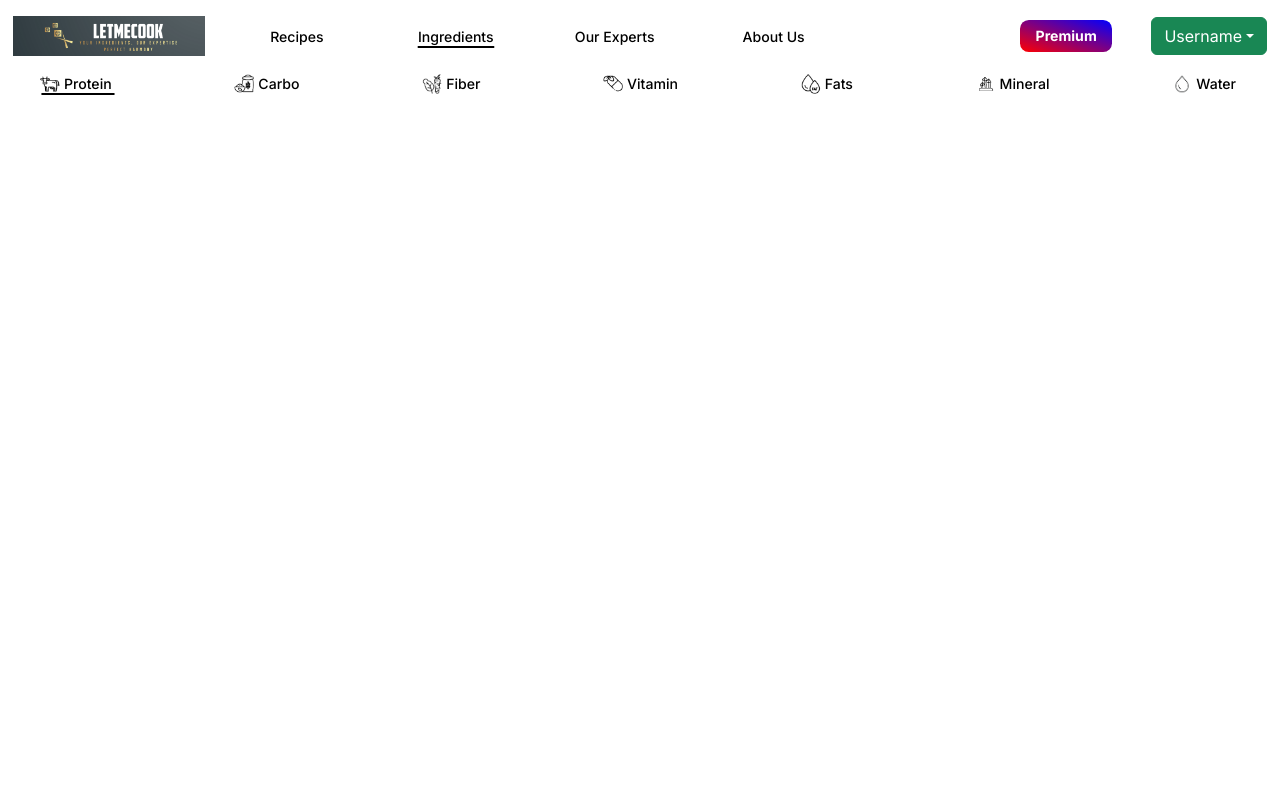
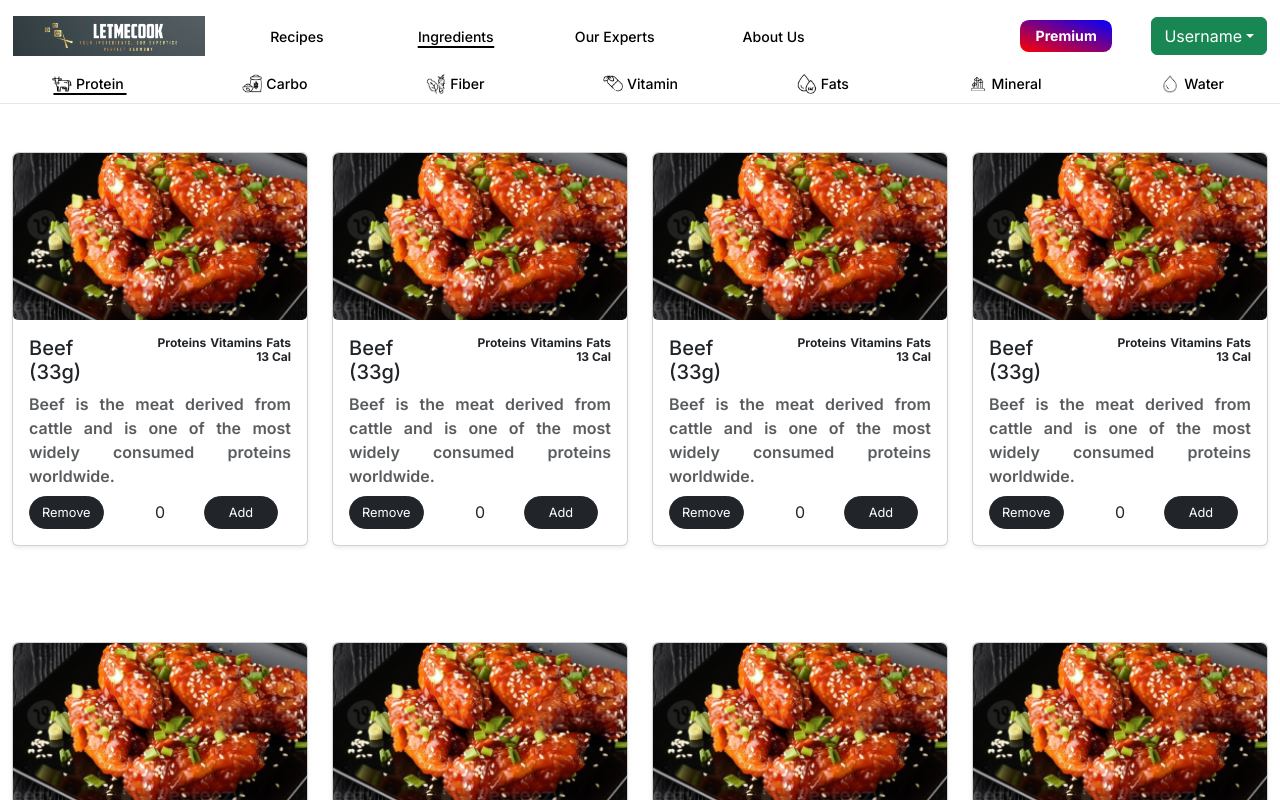
Before and after one commit to Cytzr/LetMeCook, a React (Vite) app: page /ingredients in a window 1280 px wide. Shown: the top 800 px of the page. Built offline with nearby package versions, Linux system fonts and the light colour scheme.

Commit message:
feat: created IngredientsPage + Refactor interfaces

```diff
--- a/src/Components/ingredients-card.tsx
+++ b/src/Components/ingredients-card.tsx
@@ -1,49 +1,41 @@
 import { useState } from "react";
 import { Card, Row, Col } from "react-bootstrap";
-
-interface IngredientsCardProps {
-    IngredientName: string,
-    IngredientWeightPerPorsion: number,
-    NutrientsContained: string[],
-    IngredientDescription: string,
-    TotalCalorie: number,
-    ImageLink: string,
-}
+import IngredientsCardProps from "../Interfaces/ingredients-card-props";
 
 const IngredientsCard: React.FC<IngredientsCardProps> = ({ IngredientName, IngredientDescription, NutrientsContained, ImageLink, TotalCalorie, IngredientWeightPerPorsion }) => {
     const [Amount, setAmount] = useState(0);
     return <>
-        <Card className="shadow-sm" style={{ maxWidth: "250px" }}>
+        <Card className="shadow-sm" style={{ maxWidth: "300px" }}>
             <Card.Img
                 src={ImageLink}
                 alt={IngredientName}
-                className="img-fluid rounded-top w-100 object-fit-none"
+                className="img-fluid rounded-top w-100 object-fit-cover"
                 style={{ height: "13vw" }}
             />
             <Card.Body>
-                <Card.Title style={{ fontSize: "1vw" }}>
+                <Card.Title>
                     <Row>
                         <Col>{IngredientName} ({IngredientWeightPerPorsion}g)</Col>
                         <Col>
-                            <Col className="d-flex justify-content-end  " >
+                            <Col className="d-flex justify-content-end" >
                                 {NutrientsContained.map((nutrient, index) => (
-                                    index > 2 ? <div></div> : <div className="ms-1 fw-bold" key={index} style={{ fontSize: "1vh", justifyContent: "center", textAlign: "center", alignContent: "center" }}>{nutrient}</div>
+                                    index > 2 ? <div></div> : <div className="ms-1 fw-bold" key={index} style={{ fontSize: "1.5vh", justifyContent: "center", textAlign: "center", alignContent: "center" }}>{nutrient}</div>
                                 ))}
                             </Col>
-                            <div className="fw-bold" style={{ fontSize: "1vh", justifyContent: "center", textAlign: "end", alignContent: "center" }}>{TotalCalorie} Cal</div>
+                            <div className="fw-bold" style={{ fontSize: "1.5vh", justifyContent: "center", textAlign: "end", alignContent: "center" }}>{TotalCalorie} Cal</div>
                         </Col>
                     </Row>
                 </Card.Title>
                 <Card.Body style={{ padding: "0px" }}>
                     <Card.Text>
-                        <div className="text-muted fw-semibold" style={{ fontSize: "0.9vw", textAlign: "justify" }}>{IngredientDescription}</div>
+                        <div className="text-muted fw-semibold" style={{ textAlign: "justify" }}>{IngredientDescription}</div>
                     </Card.Text>
                 </Card.Body>
-                <div className="d-flex justify-content-between align-items-center mt-2">
-                    <button className="btn btn-dark rounded-pill" style={{ fontSize: "1vw" }} onClick={() => Amount != 0 ? setAmount(Amount - 1) : setAmount(0)}>Remove</button>
-                    {Amount}
-                    <button className="btn btn-dark rounded-pill px-4" style={{ fontSize: "1vw" }} onClick={() => setAmount(Amount + 1)}>Add</button>
-                </div>
+                <Col className="d-flex justify-content-between align-items-center mt-2">
+                    <Col><button className="btn btn-dark rounded-pill" style={{ fontSize: "1vw" }} onClick={() => Amount != 0 ? setAmount(Amount - 1) : setAmount(0)}>Remove</button></Col>
+                    <Col className="text-center">{Amount}</Col>
+                    <Col><button className="btn btn-dark rounded-pill px-4" style={{ fontSize: "1vw" }} onClick={() => setAmount(Amount + 1)}>Add</button></Col>
+                </Col>
             </Card.Body>
         </Card>
     </>
--- /dev/null
+++ b/src/Interfaces/ingredients-button-props.tsx
@@ -0,0 +1,7 @@
+interface IngredientButtonProps {
+    Label: string,
+    LinkIcon: string,
+    ItemNumber: number,
+}
+
+export default IngredientButtonProps;
--- /dev/null
+++ b/src/Interfaces/ingredients-card-props.tsx
@@ -0,0 +1,10 @@
+interface IngredientsCardProps {
+    IngredientName: string,
+    IngredientWeightPerPorsion: number,
+    NutrientsContained: string[],
+    IngredientDescription: string,
+    TotalCalorie: number,
+    ImageLink: string,
+}
+
+export default IngredientsCardProps;
--- /dev/null
+++ b/src/Interfaces/liked-recipes-card-props.tsx
@@ -0,0 +1,6 @@
+interface LikedRecipesCardProps {
+    FoodName: string,
+    ImageLink: string,
+}
+
+export default LikedRecipesCardProps;
--- a/src/Pages/IngredientsPage.tsx
+++ b/src/Pages/IngredientsPage.tsx
@@ -2,12 +2,9 @@
 import { Col, Container, Row } from "react-bootstrap";
 import CustomNavbar from "../Components/navbar";
 import { useState } from "react";
-
-interface IngredientButtonProps {
-    Label: string,
-    LinkIcon: string,
-    ItemNumber: number,
-}
+import IngredientButtonProps from "../Interfaces/ingredients-button-props";
+import IngredientsCardProps from "../Interfaces/ingredients-card-props";
+import IngredientsCard from "../Components/ingredients-card";
 
 const IngredientItems: IngredientButtonProps[] = [
     { Label: "Protein", LinkIcon: "../src/Images/protein-icon.png", ItemNumber: 1 },
@@ -19,15 +16,27 @@ const IngredientItems: IngredientButtonProps[] = [
     { Label: "Water", LinkIcon: "../src/Images/water-icon.png", ItemNumber: 7 },
 ];
 
+const TempData: IngredientsCardProps[] = [
+    { IngredientWeightPerPorsion: 33, TotalCalorie: 13, ImageLink: "../src/Images/HoneyChicken.png", IngredientName: "Beef", IngredientDescription: "Beef is the meat derived from cattle and is one of the most widely consumed proteins worldwide.", NutrientsContained: ["Proteins", "Vitamins", "Fats"] },
+    { IngredientWeightPerPorsion: 33, TotalCalorie: 13, ImageLink: "../src/Images/HoneyChicken.png", IngredientName: "Beef", IngredientDescription: "Beef is the meat derived from cattle and is one of the most widely consumed proteins worldwide.", NutrientsContained: ["Proteins", "Vitamins", "Fats"] },
+    { IngredientWeightPerPorsion: 33, TotalCalorie: 13, ImageLink: "../src/Images/HoneyChicken.png", IngredientName: "Beef", IngredientDescription: "Beef is the meat derived from cattle and is one of the most widely consumed proteins worldwide.", NutrientsContained: ["Proteins", "Vitamins", "Fats"] },
+    { IngredientWeightPerPorsion: 33, TotalCalorie: 13, ImageLink: "../src/Images/HoneyChicken.png", IngredientName: "Beef", IngredientDescription: "Beef is the meat derived from cattle and is one of the most widely consumed proteins worldwide.", NutrientsContained: ["Proteins", "Vitamins", "Fats"] },
+    { IngredientWeightPerPorsion: 33, TotalCalorie: 13, ImageLink: "../src/Images/HoneyChicken.png", IngredientName: "Beef", IngredientDescription: "Beef is the meat derived from cattle and is one of the most widely consumed proteins worldwide.", NutrientsContained: ["Proteins", "Vitamins", "Fats"] },
+    { IngredientWeightPerPorsion: 33, TotalCalorie: 13, ImageLink: "../src/Images/HoneyChicken.png", IngredientName: "Beef", IngredientDescription: "Beef is the meat derived from cattle and is one of the most widely consumed proteins worldwide.", NutrientsContained: ["Proteins", "Vitamins", "Fats"] },
+    { IngredientWeightPerPorsion: 33, TotalCalorie: 13, ImageLink: "../src/Images/HoneyChicken.png", IngredientName: "Beef", IngredientDescription: "Beef is the meat derived from cattle and is one of the most widely consumed proteins worldwide.", NutrientsContained: ["Proteins", "Vitamins", "Fats"] },
+    { IngredientWeightPerPorsion: 33, TotalCalorie: 13, ImageLink: "../src/Images/HoneyChicken.png", IngredientName: "Beef", IngredientDescription: "Beef is the meat derived from cattle and is one of the most widely consumed proteins worldwide.", NutrientsContained: ["Proteins", "Vitamins", "Fats"] },
+    { IngredientWeightPerPorsion: 33, TotalCalorie: 13, ImageLink: "../src/Images/HoneyChicken.png", IngredientName: "Beef", IngredientDescription: "Beef is the meat derived from cattle and is one of the most widely consumed proteins worldwide.", NutrientsContained: ["Proteins", "Vitamins", "Fats"] },
+    { IngredientWeightPerPorsion: 33, TotalCalorie: 13, ImageLink: "../src/Images/HoneyChicken.png", IngredientName: "Beef", IngredientDescription: "Beef is the meat derived from cattle and is one of the most widely consumed proteins worldwide.", NutrientsContained: ["Proteins", "Vitamins", "Fats"] }
+];
+
 function IngredientsPage() {
     const [Selected, setSelected] = useState(1);
 
     return (
         <>
             <CustomNavbar />
-            <Container fluid className="d-flex flex-row align-items-center justify-content-between w-100 px-5">
+            <Container fluid className="d-flex flex-row align-items-center justify-content-between w-100 px-5 pb-2" style={{ borderBottom: "1px solid rgb(230, 230, 230)" }}>
                 {IngredientItems.map((item) => (
-                    <Row>
                     <button onClick={() => setSelected(item.ItemNumber)} className={`${Selected == item.ItemNumber ? "active" : ""} navbar-button ps-0 pe-2 d-flex flex-row align-items-center justify-content-between`} style={{ maxWidth: "100px", backgroundColor: "white", maxHeight: "30px" }}>
                         <Col className="d-flex flex-row align-items-center justify-content-between">
                             <div className="d-flex flex-row align-items-center justify-content-center px-1">
@@ -36,8 +45,16 @@ function IngredientsPage() {
                             {item.Label}
                         </Col>
                     </button>
+                ))}
+            </Container>
+            <Container fluid>
+                <Row>
+                    {TempData.map((data, key) => (
+                        <Col md={3} className="d-flex align-items-center justify-content-center mb-5 mt-5">
+                            <IngredientsCard ImageLink={data.ImageLink} IngredientDescription={data.IngredientDescription} IngredientName={data.IngredientName} IngredientWeightPerPorsion={data.IngredientWeightPerPorsion} NutrientsContained={data.NutrientsContained} TotalCalorie={data.TotalCalorie} key={key} />
+                        </Col>
+                    ))}
                 </Row>
-                ))}
             </Container>
             {/* <Footer /> */}
         </>
```
Also changed, not shown: src/Components/doctor-card.tsx (+1 -6 lines), src/Components/home-page-card.tsx (+2 -9 lines), src/Components/liked-recipes-card.tsx (+2 -6 lines), src/Components/popular-recipes-card.tsx (+2 -7 lines), src/Interfaces/doctor-card-props.tsx (added, +7 -0 lines), src/Interfaces/home-page-card-props.tsx (added, +9 -0 lines), src/Interfaces/popular-recipes-card-props.tsx (added, +7 -0 lines). Lines whose indentation alone changed are shown as unchanged.
